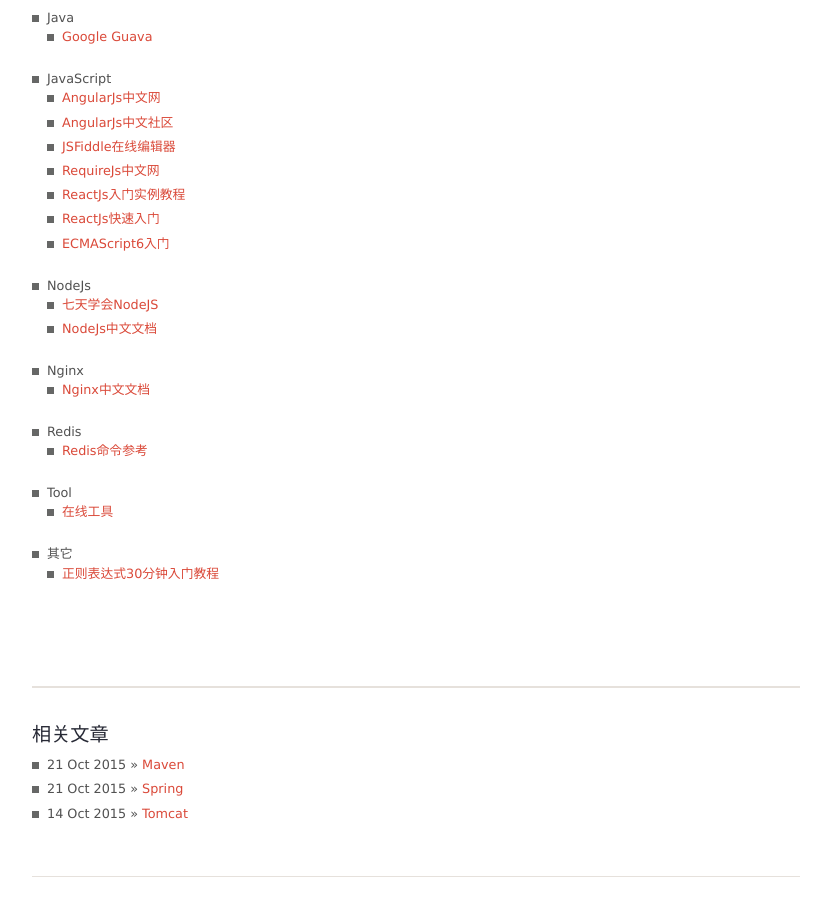
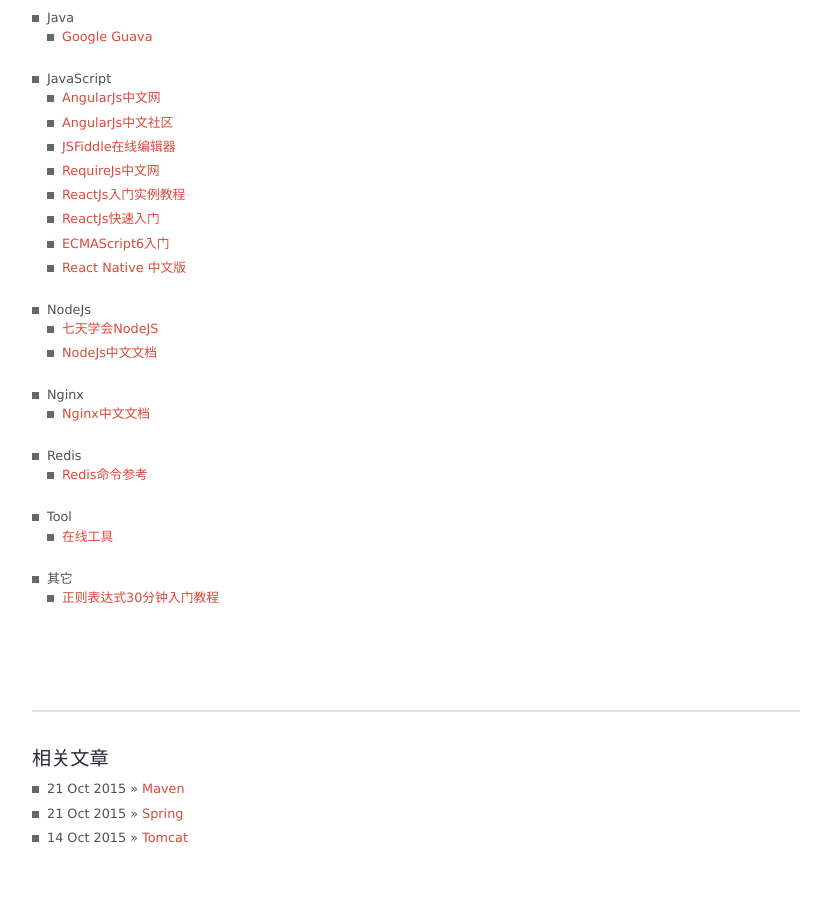
Before and after one commit to junhc/junhc.github.io, a Jekyll site: the page built from _posts/2015-08-18-bookmark.md, in a window 1280 px wide and 900 px high, scrolled down 325 px. Shown: the whole window, without its empty margins (224-1055 px from the left). Built offline with Jekyll 4.4.1, drawn with Linux system fonts in a browser that asks for light colours; Markdown is read by kramdown in place of the engine named in the settings; comment, search, counter and statistics services are not loaded.

Commit message:
Update 2015-08-18-bookmark.md

```diff
--- a/_posts/2015-08-18-bookmark.md
+++ b/_posts/2015-08-18-bookmark.md
@@ -18,6 +18,7 @@
   * [ReactJs入门实例教程](http://www.ruanyifeng.com/blog/2015/03/react.html)
   * [ReactJs快速入门](http://reactjs.cn/react/docs/getting-started.html)
   * [ECMAScript6入门](http://es6.ruanyifeng.com/#docs/intro)
+  * [React Native 中文版](http://wiki.jikexueyuan.com/project/react-native/)
 * NodeJs
   * [七天学会NodeJS](http://nqdeng.github.io/7-days-nodejs/)
   * [NodeJs中文文档](http://nodeapi.ucdok.com/)
```
